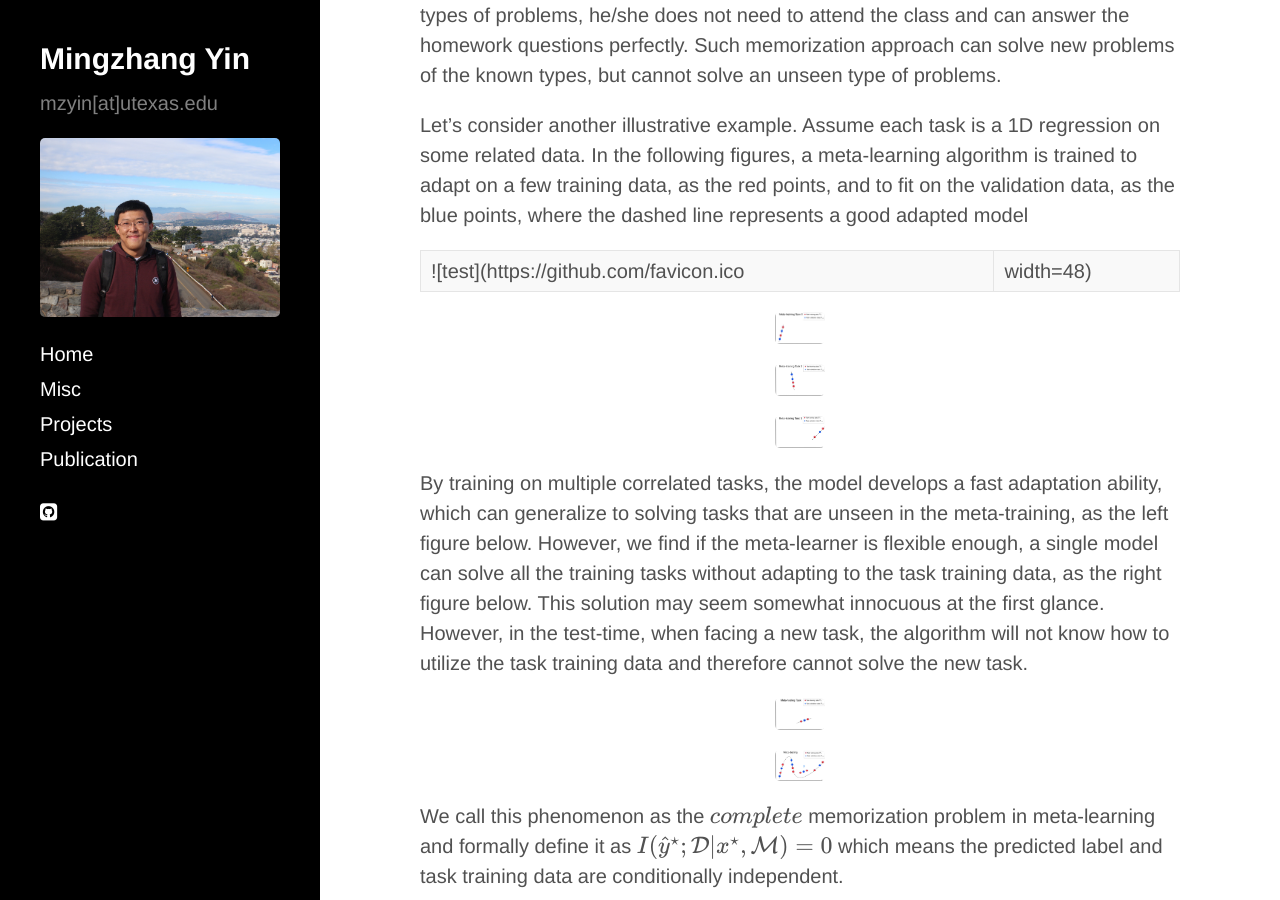
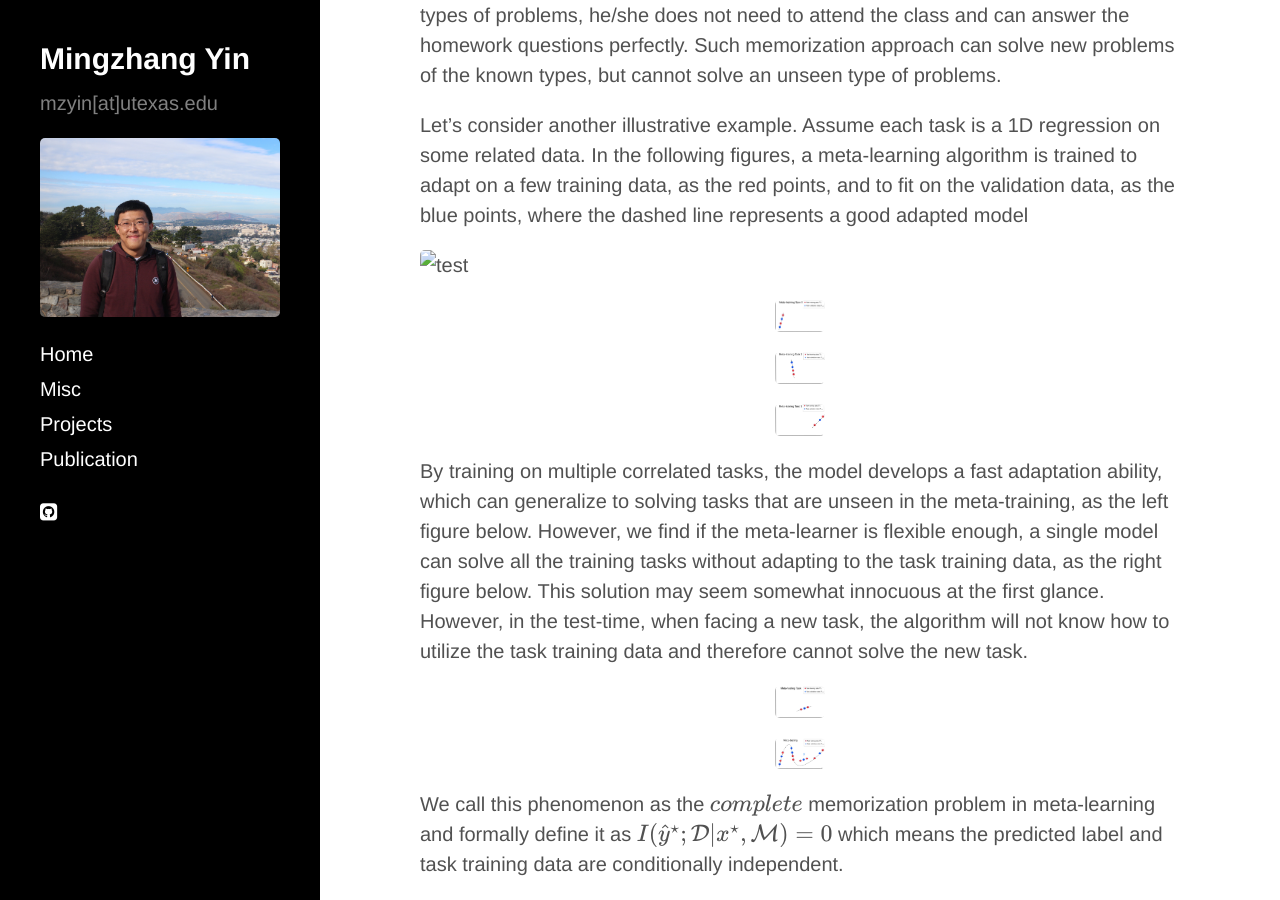
Before and after one commit to mingzhang-yin/mingzhang-yin.github.io, a Jekyll site: the page built from _posts/2020-04-10-Meta-learning-without-Memorization.md, in a window 1280 px wide and 900 px high, scrolled down 1282 px. Built offline with Jekyll 4.4.1, drawn with Linux system fonts in a browser that asks for light colours; nearby versions of some CDN libraries; formulas are drawn with MathJax 3.

Commit message:
Update 2020-04-10-Meta-learning-without-Memorization.md

```diff
--- a/_posts/2020-04-10-Meta-learning-without-Memorization.md
+++ b/_posts/2020-04-10-Meta-learning-without-Memorization.md
@@ -22,7 +22,7 @@
 
 Let's consider another illustrative example.  Assume each task is a 1D regression on some related data. In the following figures, a meta-learning algorithm is trained to adapt on a few training data, as the red points, and to fit on the validation data, as the blue points, where the dashed line represents a good adapted model
 
-![test](https://github.com/favicon.ico | width=48)
+![test](https://github.com/favicon.ico \| width=48)
 
 <p align="center">
 <img src="https://raw.githubusercontent.com/mingzhang-yin/mingzhang-yin.github.io/master/assets/images/figure_memo/l1.jpg" width="50"/>  <img src="https://raw.githubusercontent.com/mingzhang-yin/mingzhang-yin.github.io/master/assets/images/figure_memo/l2.jpg" width="50"/>  <img src="https://raw.githubusercontent.com/mingzhang-yin/mingzhang-yin.github.io/master/assets/images/figure_memo/l3.jpg" width="50"/>
```
